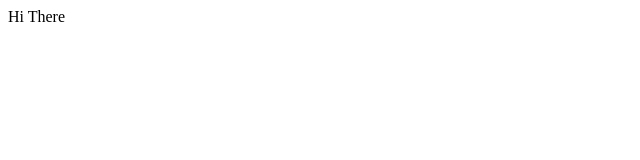
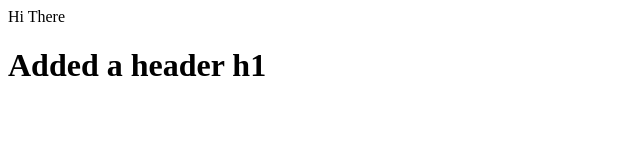
Before and after one commit to mujtabaaliriyaz/demo2, a plain HTML site: page index.html in a window 1280 px wide. Shown: the whole page, without its empty margins (0-640 px from the left). Drawn offline with Linux system fonts and the light colour scheme.

Commit message:
Header 1 is added

```diff
--- a/index.html
+++ b/index.html
@@ -1 +1,2 @@
 <div>Hi There</div>
+<h1> Added a header h1</h1>
```
